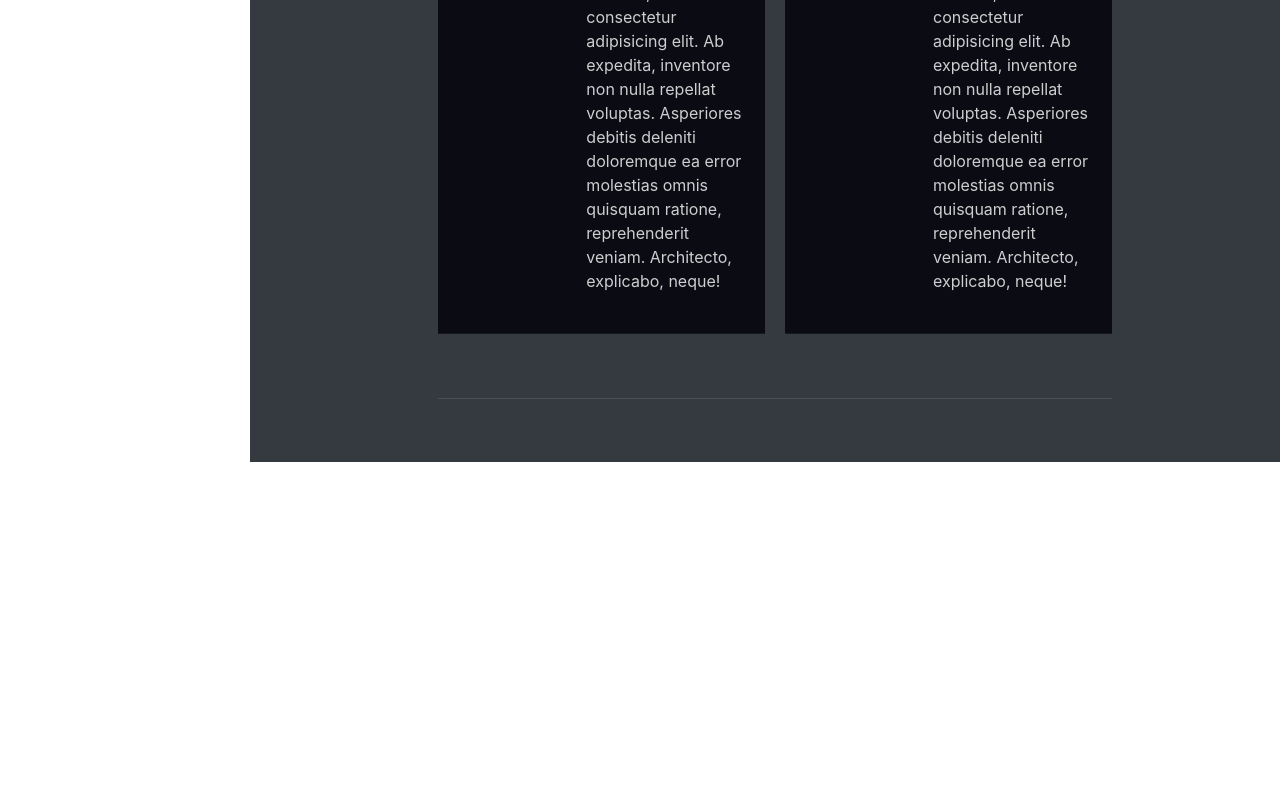
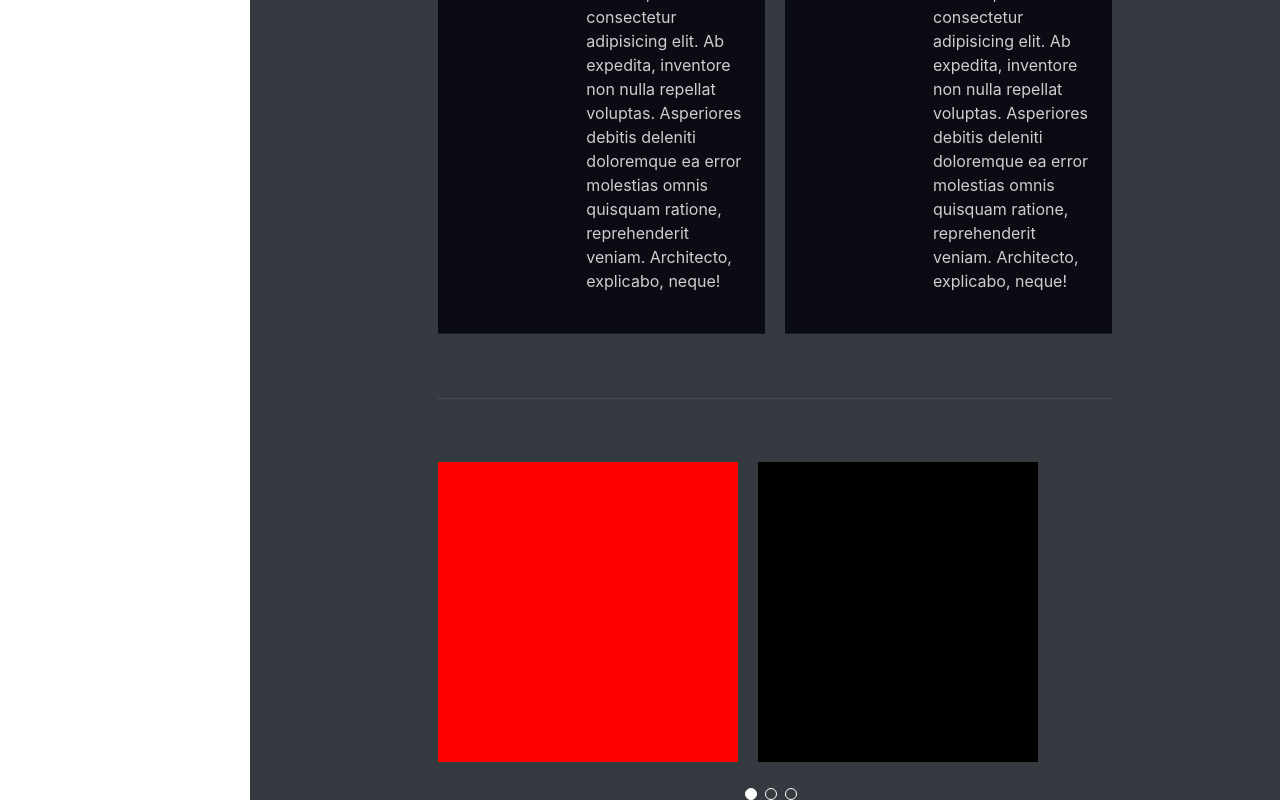
Before and after one commit to rxMATTEO/react-resume, a React (Vite) app: page / in a window 1280 px wide. Shown: the part 4506-5306 px from the top of the page. Before the commit the page ends 4968 px from the top, so only its background shows below. Built offline with nearby package versions, Linux system fonts and the light colour scheme.

Commit message:
Carousel done

```diff
--- /dev/null
+++ b/src/components/welcome/Carousel.tsx
@@ -0,0 +1,43 @@
+import {
+  ReactElement, useEffect, useRef, useState,
+} from 'react';
+import './carousel.sass';
+import SwiperBullet from './SwiperBullet.tsx';
+
+type propTypes = {
+  items: ReactElement[];
+  offsetPerStep: number,
+  displayPerPage: number
+}
+
+function Carousel(props: propTypes) {
+  const { items, offsetPerStep, displayPerPage } = props;
+  const [offset, setOffset] = useState(0);
+  const maxPages = useRef(items.length / displayPerPage);
+  const [selectedIndex, setIndex] = useState(0);
+  const [bullets, setBullets] = useState([]);
+
+  const onBulletClick = (index) => { setIndex(index); setOffset(index * 300); };
+
+  useEffect(() => {
+    const newBullets = [];
+    for (let i = 0; i < maxPages.current; i++) {
+      newBullets.push(<SwiperBullet selectedIndex={selectedIndex} index={i} onclick={onBulletClick} />);
+    }
+    setBullets(newBullets);
+  }, [selectedIndex]);
+  return (
+    <div>
+      <div className="overflow-hidden" style={{ width: `${displayPerPage * offsetPerStep}px` }}>
+        <div className="inline-block relative" style={{ width: '9999999px', left: -offset }}>
+          {items}
+        </div>
+      </div>
+      <div className="mx-auto flex flex-row place-content-center mt-5">
+        {bullets}
+      </div>
+    </div>
+  );
+}
+
+export default Carousel;
--- /dev/null
+++ b/src/components/welcome/SwiperBullet.tsx
@@ -0,0 +1,12 @@
+type propTypes = {
+  selectedIndex: number;
+  index: number;
+  onclick: (index: number) => void;
+}
+
+function SwiperBullet(props: propTypes) {
+  const { selectedIndex, index, onclick } = props;
+  return <span onClick={() => onclick(index)} className={`swiper-bullet inline-block align-top w-3 h-3 mr-2 bg-transparent ${selectedIndex === index ? 'active' : ''}`} />;
+}
+
+export default SwiperBullet;
--- a/src/components/welcome/Welcome.tsx
+++ b/src/components/welcome/Welcome.tsx
@@ -4,6 +4,8 @@ import AboutMe from './AboutMe.tsx';
 import EducationAndSkills from './EducationAndSkills.tsx';
 import Experience from './Experience.tsx';
 import Stack from './Stack.tsx';
+import Carousel from './Carousel.tsx';
+import CardWithImage from '../inputs/CardWithImage.tsx';
 
 function Welcome() {
   return (
@@ -16,6 +18,18 @@ function Welcome() {
       <Divider />
       <Stack />
       <Divider />
+      <Carousel
+        items={[
+          <div className="inline-block mr-5" style={{ width: '300px', height: '300px', backgroundColor: 'red' }} />,
+          <div className="inline-block mr-5" style={{ width: '300px', height: '300px', backgroundColor: 'black' }} />,
+          <div className="inline-block mr-5" style={{ width: '300px', height: '300px', backgroundColor: 'white' }} />,
+          <div className="inline-block mr-5" style={{ width: '300px', height: '300px', backgroundColor: 'yellow' }} />,
+          <div className="inline-block mr-5" style={{ width: '300px', height: '300px', backgroundColor: 'blue' }} />,
+          <div className="inline-block mr-5" style={{ width: '300px', height: '300px', backgroundColor: 'orange' }} />,
+        ]}
+        offsetPerStep={300}
+        displayPerPage={2}
+      />
     </div>
   );
 }
--- /dev/null
+++ b/src/components/welcome/carousel.css
@@ -0,0 +1,10 @@
+.swiper-bullet {
+  border: 1px solid #fff;
+  border-radius: 50%;
+  cursor: pointer;
+}
+.swiper-bullet.active {
+  background-color: white;
+}
+
+/*# sourceMappingURL=carousel.css.map */
--- /dev/null
+++ b/src/components/welcome/carousel.sass
@@ -0,0 +1,6 @@
+.swiper-bullet
+  border: 1px solid #fff
+  border-radius: 50%
+  cursor: pointer
+  &.active
+    background-color: white
```
Also changed, not shown: 1 other file (tests, documents, lock files or other folders).
